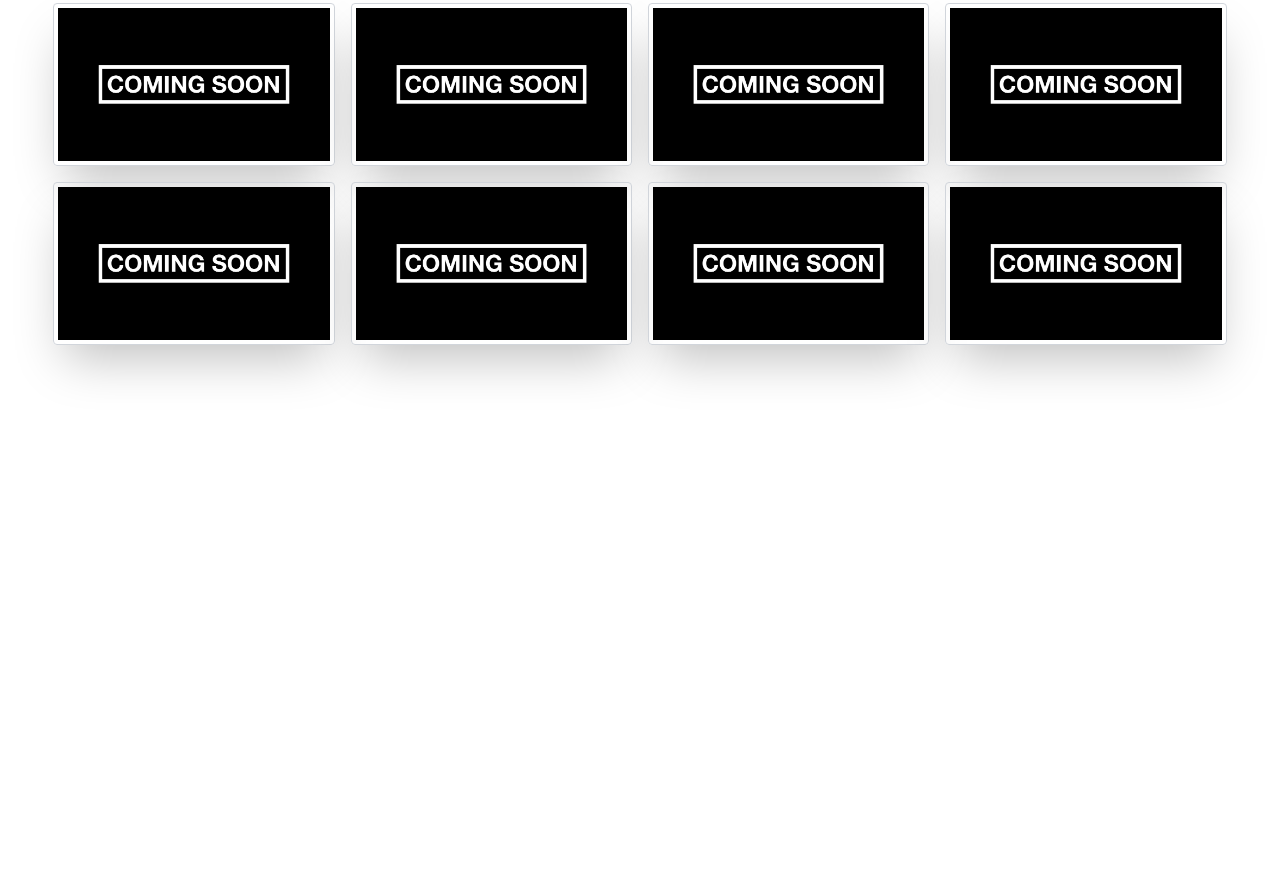
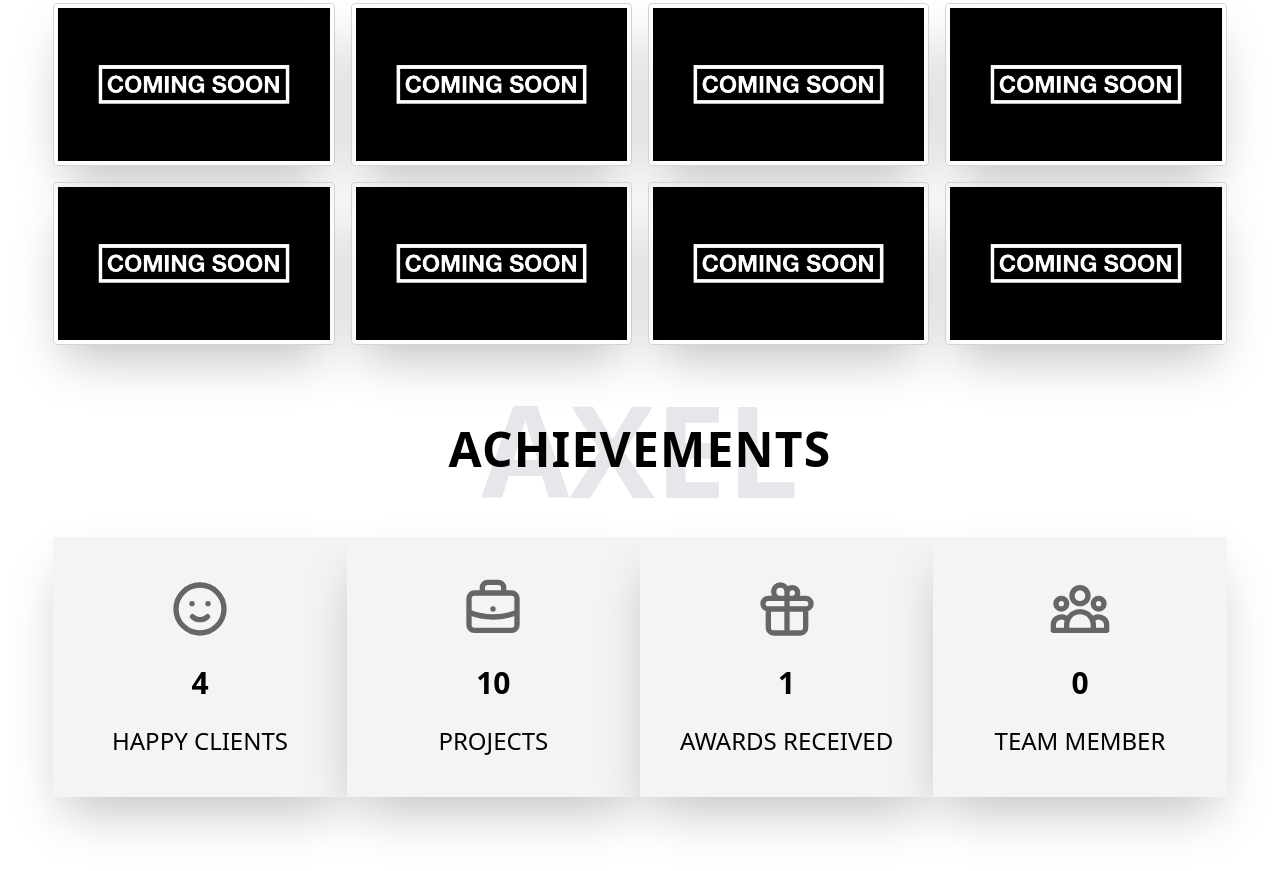
Before and after one commit to leyam2468/Axel4Design.v2, a website built with Vite: page index.html in a window 1280 px wide. Shown: the part 2145-3016 px from the top of the page. Before the commit the page ends 2570 px from the top, so only its background shows below. Built offline with nearby package versions, Linux system fonts and the light colour scheme.

Commit message:
add achievements

```diff
--- a/index.html
+++ b/index.html
@@ -1244,22 +1244,23 @@
 				</div>
 			</div>
 		</section>
-
+		<!-- portfolio -->
 		<section class="portfolio my-20">
 			<div class="w-11/12 mx-auto">
+				<!-- title -->
 				<div class="title flex justify-center items-center relative">
 					<h2
-						class="text-5xl font-bold uppercase relative z-10 dark:text-white-1"
+						class="text-3xl md:text-5xl font-bold tracking-widest uppercase relative z-10 dark:text-white-1"
 					>
 						Portfolio
 					</h2>
 					<span
-						class="absolute font-bold text-9xl text-gray-200 dark:text-black-0.4 uppercase"
+						class="absolute font-bold text-9xl text-gray-200 dark:text-black-0.3 uppercase"
 						>Axel</span
 					>
 				</div>
-
-				<div class="grid grid-cols-4 gap-4 mt-20">
+				<!-- imgs -->
+				<div class="grid grid-cols-2 md:grid-cols-4 gap-4 mt-20">
 					<div
 						class="rounded border border-gray-300 p-1 drop-shadow-2xl shadow-2xl overflow-hidden"
 					>
@@ -1303,6 +1304,122 @@
 				</div>
 			</div>
 		</section>
+		<!-- achievements -->
+		<section class="achievements my-20">
+			<div class="w-11/12 mx-auto">
+				<!-- title -->
+				<div class="title flex justify-center items-center relative">
+					<h2
+						class="text-3xl md:text-5xl font-bold tracking-wide uppercase relative z-10 dark:text-white-1"
+					>
+						achievements
+					</h2>
+					<span
+						class="absolute font-bold text-9xl text-gray-200 dark:text-black-0.3 uppercase"
+						>Axel</span
+					>
+				</div>
+				<!-- content -->
+				<div class="grid grid-cols-2 md:grid-cols-4 mt-16">
+					<div
+						class="bg-gray-100 dark:bg-black-0.4 dark:text-white-1 shadow-2xl drop-shadow-xl flex flex-col justify-center items-center space-y-6 py-10"
+					>
+						<span class=""
+							><svg
+								class="w-16"
+								fill="none"
+								stroke="#666"
+								viewBox="0 0 24 24"
+								xmlns="http://www.w3.org/2000/svg"
+							>
+								<path
+									stroke-linecap="round"
+									stroke-linejoin="round"
+									stroke-width="2"
+									d="M14.828 14.828a4 4 0 01-5.656 0M9 10h.01M15 10h.01M21 12a9 9 0 11-18 0 9 9 0 0118 0z"
+								></path></svg
+						></span>
+						<span class="text-3xl font-bold">4</span>
+						<span class="text-md md:text-2xl uppercase"
+							>Happy Clients</span
+						>
+					</div>
+
+					<div
+						class="bg-gray-100 dark:bg-black-0.4 dark:text-white-1 shadow-2xl drop-shadow-xl flex flex-col justify-center items-center space-y-6 py-10"
+					>
+						<span class=""
+							><svg
+								class="w-16"
+								fill="none"
+								stroke="#666"
+								viewBox="0 0 24 24"
+								xmlns="http://www.w3.org/2000/svg"
+							>
+								<path
+									stroke-linecap="round"
+									stroke-linejoin="round"
+									stroke-width="2"
+									d="M21 13.255A23.931 23.931 0 0112 15c-3.183 0-6.22-.62-9-1.745M16 6V4a2 2 0 00-2-2h-4a2 2 0 00-2 2v2m4 6h.01M5 20h14a2 2 0 002-2V8a2 2 0 00-2-2H5a2 2 0 00-2 2v10a2 2 0 002 2z"
+								></path></svg
+						></span>
+						<span class="text-3xl font-bold">10</span>
+						<span class="text-md md:text-2xl uppercase"
+							>Projects</span
+						>
+					</div>
+
+					<div
+						class="bg-gray-100 dark:bg-black-0.4 dark:text-white-1 shadow-2xl drop-shadow-xl flex flex-col justify-center items-center space-y-6 py-10"
+					>
+						<span class=""
+							><svg
+								class="w-16"
+								fill="none"
+								stroke="#666"
+								viewBox="0 0 24 24"
+								xmlns="http://www.w3.org/2000/svg"
+							>
+								<path
+									stroke-linecap="round"
+									stroke-linejoin="round"
+									stroke-width="2"
+									d="M12 8v13m0-13V6a2 2 0 112 2h-2zm0 0V5.5A2.5 2.5 0 109.5 8H12zm-7 4h14M5 12a2 2 0 110-4h14a2 2 0 110 4M5 12v7a2 2 0 002 2h10a2 2 0 002-2v-7"
+								></path></svg
+						></span>
+						<span class="text-3xl font-bold">1</span>
+						<span class="text-md md:text-2xl uppercase"
+							>Awards Received</span
+						>
+					</div>
+
+					<div
+						class="bg-gray-100 dark:bg-black-0.4 dark:text-white-1 shadow-2xl drop-shadow-xl flex flex-col justify-center items-center space-y-6 py-10"
+					>
+						<span class=""
+							><svg
+								class="w-16"
+								fill="none"
+								stroke="#666"
+								viewBox="0 0 24 24"
+								xmlns="http://www.w3.org/2000/svg"
+							>
+								<path
+									stroke-linecap="round"
+									stroke-linejoin="round"
+									stroke-width="2"
+									d="M17 20h5v-2a3 3 0 00-5.356-1.857M17 20H7m10 0v-2c0-.656-.126-1.283-.356-1.857M7 20H2v-2a3 3 0 015.356-1.857M7 20v-2c0-.656.126-1.283.356-1.857m0 0a5.002 5.002 0 019.288 0M15 7a3 3 0 11-6 0 3 3 0 016 0zm6 3a2 2 0 11-4 0 2 2 0 014 0zM7 10a2 2 0 11-4 0 2 2 0 014 0z"
+								></path></svg
+						></span>
+						<span class="text-3xl font-bold">0</span>
+						<span class="text-md md:text-2xl uppercase"
+							>Team Member</span
+						>
+					</div>
+				</div>
+			</div>
+		</section>
+
 		<script type="module" src="/js/main.js"></script>
 	</body>
 </html>
```
